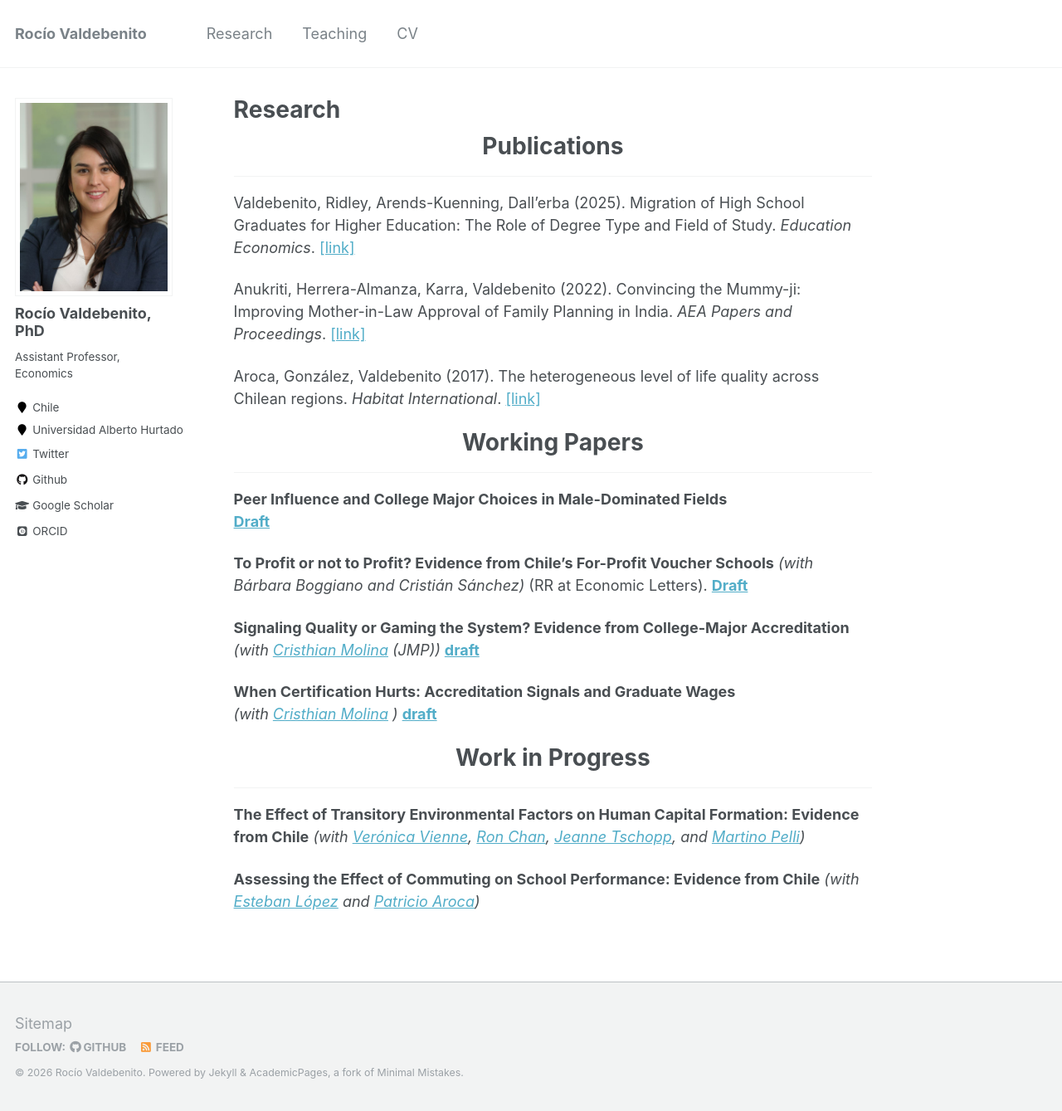
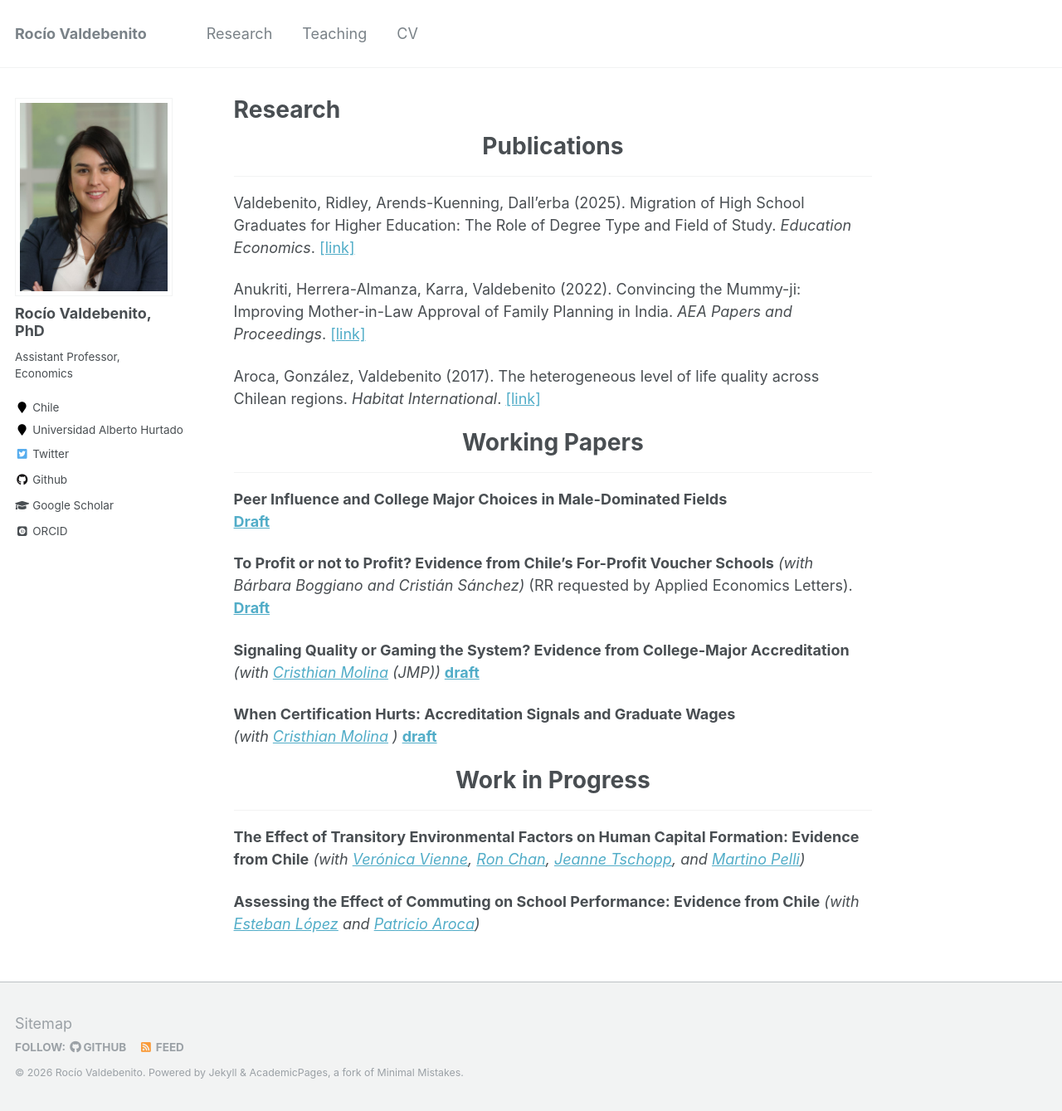
Before and after one commit to rvaldebenito/rvaldebenito.github.io, a Jekyll site: the page built from _pages/publications.md, in a window 1280 px wide and 1339 px high. Shown: the whole window at 83% size. Built offline with Jekyll 4.4.1, drawn with Linux system fonts in a browser that asks for light colours; some web fonts are replaced.

Commit message:
Update publications.md

```diff
--- a/_pages/publications.md
+++ b/_pages/publications.md
@@ -23,7 +23,7 @@ Aroca, González, Valdebenito (2017). The heterogeneous level of life quality ac
 **[Draft](https://rvaldebenito.github.io/files/valdebenito_jmp_peers_college.pdf)**
 
 **To Profit or not to Profit? Evidence from Chile’s For-Profit Voucher Schools**
-*(with Bárbara Boggiano and Cristián Sánchez)* (RR at Economic Letters).
+*(with Bárbara Boggiano and Cristián Sánchez)* (RR requested by  Applied Economics Letters).
 **[Draft](https://papers.ssrn.com/sol3/papers.cfm?abstract_id=5390405)**
 
 **Signaling Quality or Gaming the System? Evidence from College-Major Accreditation** <br/>
```
